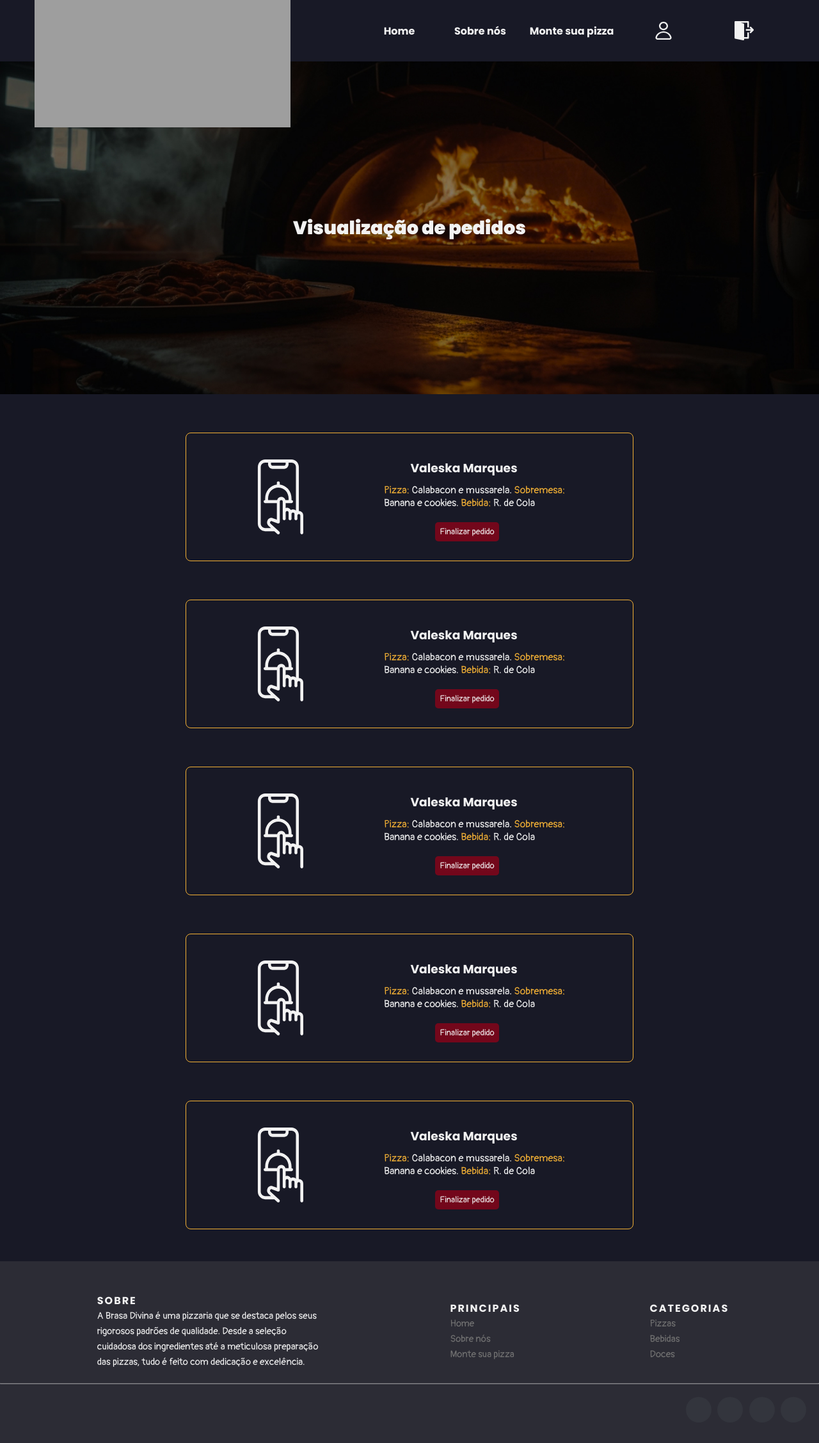
After one commit to Lilian-Carvalho25/pizzaria-brasa-divina, a PHP site: page /requests.php in a window 1280 px wide. The commit adds this page. Shown: the whole page at 64% size. Run offline with PHP 8.4, Linux system fonts and the light colour scheme; grey boxes are pictures that could not be loaded.

Commit message:
create requests e myPizzas

```diff
--- a/login.php
+++ b/login.php
@@ -41,7 +41,7 @@
 
                       <div class="alignment-inputs">
                         <label for="">Senha:</label>
-                        <input type="text" name="senha" id="senha-login" required>
+                        <input type="password" name="senha" id="senha-login" required>
                     </div>
                     <button type="submit" name="button-login">Entrar</button>
                     <a href="register.php">Não tem cadastro? Faça agora mesmo!</a>
--- a/register.php
+++ b/register.php
@@ -46,7 +46,7 @@
                         </div>
                         <div class="alignment-inputs">
                             <label for="">Senha:</label>
-                            <input type="text" name="senha" id="senha-register" required>
+                            <input type="password" name="senha" id="senha-register" required>
                         </div>
                     </div>
 
@@ -60,7 +60,7 @@
                             <input type="text" name="complemento" id="complemento-register" required>
                         </div>
                     </div>
-                    <button type="submit" name="button-login">Entrar</button>
+                    <button type="submit" name="button-register">Cadastrar</button>
                     <a href="login.php">Já tem cadastro? Faça login agora mesmo!</a>
                 </form>
             </div>
--- /dev/null
+++ b/requests.php
@@ -0,0 +1,127 @@
+<!DOCTYPE html>
+<html lang="pt-br">
+<head>
+    <meta charset="UTF-8">
+    <meta name="viewport" content="width=device-width, initial-scale=1.0">
+    <title>Brasa Divina - Pedidos</title>
+    <link rel="stylesheet" href="style.css">
+</head>
+<body>
+<header>
+        <div class="limitador">
+            <a href="index.php"><img src="imagens/Logo-brasa_divina.svg" alt="Logo brasa divina" class="logo"></a>
+            <nav>
+                <h2><a href="" class="icone"> <img src="imagens/icon-menu.svg" alt=""> </a></h2>
+                <ul class="menu">
+                    <li><a href="index.php">Home</a></li>
+                    <li><a href="aboutUs.php" class="special2">Sobre nós</a></li>
+                    <li><a href="assemblePizza.php" class="special">Monte sua pizza</a></li>
+                    <li><a href=""><img src="imagens/icon-usuario.svg" alt="usuário" width="30px"></a></li>
+                    <li><a href=""><img src="imagens/icon-sair.svg" alt="usuário" width="30px"></a></li>
+                </ul>
+            </nav>
+        </div>
+    </header>
+
+<main>
+    <section id="highlight-requests">
+        <h1>Visualização de pedidos</h1>
+    </section>
+
+    <section id="container-requests">
+        <div class="requests">
+            <article class="order-box">
+                <img src="imagens/icon-pedido-cliente.svg" alt="ícone pedido">
+                <div>
+                    <h3>Valeska Marques</h3>
+                    <p><span>Pizza:</span> Calabacon e mussarela. <span>Sobremesa:</span> Banana e cookies. <span>Bebida:</span> R. de Cola</p>
+                    <button type="submit" name="finalizar-pedido">Finalizar pedido</button>
+                </div>
+            </article>
+
+            <article class="order-box">
+                <img src="imagens/icon-pedido-cliente.svg" alt="ícone pedido">
+                <div>
+                    <h3>Valeska Marques</h3>
+                    <p><span>Pizza:</span> Calabacon e mussarela. <span>Sobremesa:</span> Banana e cookies. <span>Bebida:</span> R. de Cola</p>
+                    <button type="submit" name="finalizar-pedido">Finalizar pedido</button>
+                </div>
+            </article>
+
+            <article class="order-box">
+                <img src="imagens/icon-pedido-cliente.svg" alt="ícone pedido">
+                <div>
+                    <h3>Valeska Marques</h3>
+                    <p><span>Pizza:</span> Calabacon e mussarela. <span>Sobremesa:</span> Banana e cookies. <span>Bebida:</span> R. de Cola</p>
+                    <button type="submit" name="finalizar-pedido">Finalizar pedido</button>
+                </div>
+            </article>
+
+            <article class="order-box">
+                <img src="imagens/icon-pedido-cliente.svg" alt="ícone pedido">
+                <div>
+                    <h3>Valeska Marques</h3>
+                    <p><span>Pizza:</span> Calabacon e mussarela. <span>Sobremesa:</span> Banana e cookies. <span>Bebida:</span> R. de Cola</p>
+                    <button type="submit" name="finalizar-pedido">Finalizar pedido</button>
+                </div>
+            </article>
+
+            <article class="order-box space">
+                <img src="imagens/icon-pedido-cliente.svg" alt="ícone pedido">
+                <div>
+                    <h3>Valeska Marques</h3>
+                    <p><span>Pizza:</span> Calabacon e mussarela. <span>Sobremesa:</span> Banana e cookies. <span>Bebida:</span> R. de Cola</p>
+                    <button type="submit" name="finalizar-pedido">Finalizar pedido</button>
+                </div>
+            </article>
+        </div>
+    </section>
+
+    <footer class="site-footer">
+        <div class="container">
+            <div class="row big-screen">
+                <div class="col-sm-12 col-md-6 adjustment-footer">
+                    <h6>Sobre</h6>
+                    <p class="text-justify sobre">A Brasa Divina é uma pizzaria que se destaca pelos seus rigorosos padrões de qualidade. Desde a seleção cuidadosa dos ingredientes até a meticulosa preparação das pizzas, tudo é feito com dedicação e excelência.</p>
+                </div>
+
+                <div class="col-xs-6 col-md-3 adjustment-footer">
+                    <h6>Principais</h6>
+                    <ul class="footer-links">
+                        <li><a href="index.php">Home</a></li>
+                        <li><a href="aboutUs.php">Sobre nós</a></li>
+                        <li><a href="assemblePizza.php">Monte sua pizza</a></li>
+                    </ul>
+                </div>
+
+                <div class="col-xs-6 col-md-3 adjustment-footer">
+                    <h6>Categorias</h6>
+                    <ul class="footer-links">
+                        <li><a href="pizzas.php">Pizzas</a></li>
+                        <li><a href="drinks.php">Bebidas</a></li>
+                        <li><a href="candys.php">Doces</a></li>
+                    </ul>
+                </div>
+            </div>
+            <hr>
+        </div>
+        <div class="container">
+            <div class="row">
+
+                <div class="col-md-4 col-sm-6 col-xs-12 icons-footer">
+                    <ul class="social-icons">
+                        <li><a class="facebook" href="#"><i class="fa fa-facebook"></i></a></li>
+                        <li><a class="twitter" href="#"><i class="fa fa-twitter"></i></a></li>
+                        <li><a class="dribbble" href="#"><i class="fa fa-dribbble"></i></a></li>
+                        <li><a class="linkedin" href="#"><i class="fa fa-linkedin"></i></a></li>
+                    </ul>
+                </div>
+            </div>
+        </div>
+    </footer>
+
+</main>
+</body>
+<script src="js/menu.js"></script>
+<script src="js/store.js"></script>
+</html>
--- a/style.css
+++ b/style.css
@@ -570,7 +570,7 @@ span {
     align-items: center;
 }
 
-#highlight-aboutUs h1, #highlight-assemble h1, #highlight-pizzas h1,  #highlight-drinks h1, #highlight-candys h1   {
+#highlight-aboutUs h1, #highlight-assemble h1, #highlight-pizzas h1,  #highlight-drinks h1, #highlight-candys h1, #highlight-requests h1   {
     font-size: 1.8rem;
     font-weight: 900;
 }
@@ -813,7 +813,65 @@ span {
     margin-top: 12px;
 }
 
-
+/* UPDATE PROFILE */
+#container-update {
+    margin-top: 30px;
+    margin-bottom: 20px;
+}
+
+/* REQUESTS AND MYPIZZAS */
+#highlight-requests {
+    background: url(imagens/destaque-pizzaiolo-logado.jpg) center center no-repeat;
+    background-size: cover;
+    height: 65vh;
+    display: flex;
+    justify-content: center;
+    align-items: center;
+}
+
+.requests, .my-pizzas {
+    display: flex;
+    justify-content: center;
+    align-items: center;
+    flex-direction: column;
+}
+
+.order-box, .my-pizzas-box {
+    display: flex;
+    justify-content: center;
+    align-items: center;
+    flex-direction: column;
+    width: 300px;
+    margin-top: 60px;
+    border: #F2B035 solid 1px;
+    border-radius: 8px;
+    padding: 25px 15px;
+}
+
+.order-box h3, .my-pizzas-box h3 {
+    text-align: center;
+    margin: 10px;
+}
+
+.order-box p, .my-pizzas-box p {
+    margin: 0 7px;
+}
+
+.order-box button, .my-pizzas-box button {
+    background-color: #73071B;
+    color: #F2F2F2;
+    font-family: 'Pangolin', cursive, Georgia, 'Times New Roman', Times, serif;
+    width: 100px;
+    height: 30px;
+    border-radius: 5px;
+    border: none;
+    margin-top: 12px;
+    margin-left: 80px;
+}
+
+.space {
+    margin-bottom: 50px;
+}
 
 /* FOOTER */
 .adjustment-footer {
@@ -1154,6 +1212,31 @@ span {
     .rules p {
         width: 550px;
     }
+
+    .order-box, .my-pizzas-box {
+        flex-direction: row;
+        width: 600px;
+        padding: 30px 20px;
+    }
+
+    .order-box img, .my-pizzas-box img {
+        width: 100px;
+    }
+
+    .order-box h3, .my-pizzas-box h3 {
+        margin: 10px;
+    }
+
+    .order-box p, .my-pizzas-box h3 {
+        width: 300px;
+        margin: 0px;
+        margin-left: 50px;
+    }
+
+    .order-box button, .my-pizzas-box h3 {
+        margin-top: 20px;
+        margin-left: 130px;
+    }
 }
 
 @media screen and (min-width: 800px) {
@@ -1324,6 +1407,15 @@ span {
         margin-top: 20px;
         margin-right: 20px;
     }
+
+    .order-box, .my-pizzas-box {
+        width: 700px;
+    }
+
+    .order-box img, .my-pizzas-box img {
+        width: 110px;
+        margin-right: 60px;
+    }
 }
 
 @media screen and (min-width:1310px) {
```
Also changed, not shown: other parts of style.css (+30 -9 lines), myPizzas.php (added, +92 -0 lines), updateProfile.php (added, +83 -0 lines), imagens/destaque-pizzaiolo-logado.jpg (added), imagens/icon-atualizar.svg (added), imagens/icon-caixa-de-pizza.svg (added), imagens/icon-minhas-pizzas.svg (added), imagens/icon-pedido-cliente.svg (added), imagens/icon-sair.svg (added), imagens/icon-usuario.svg (added).
